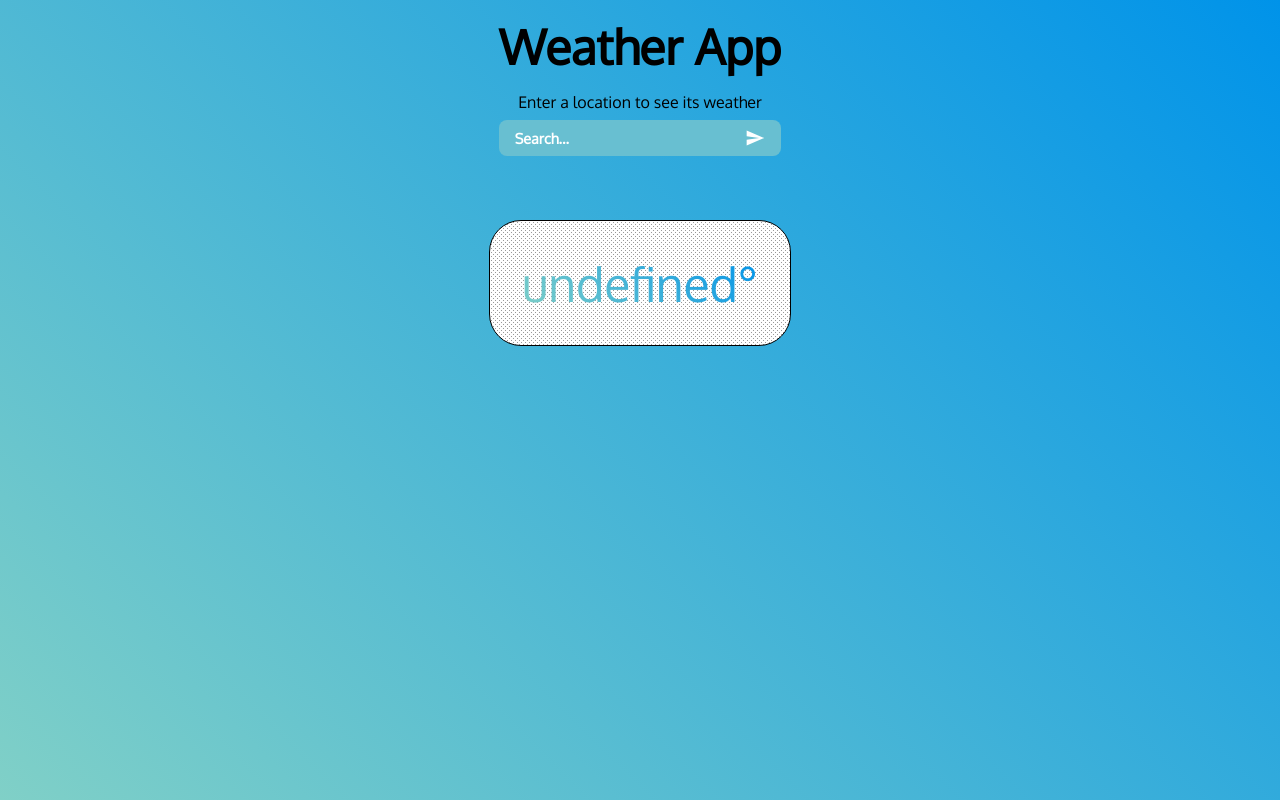
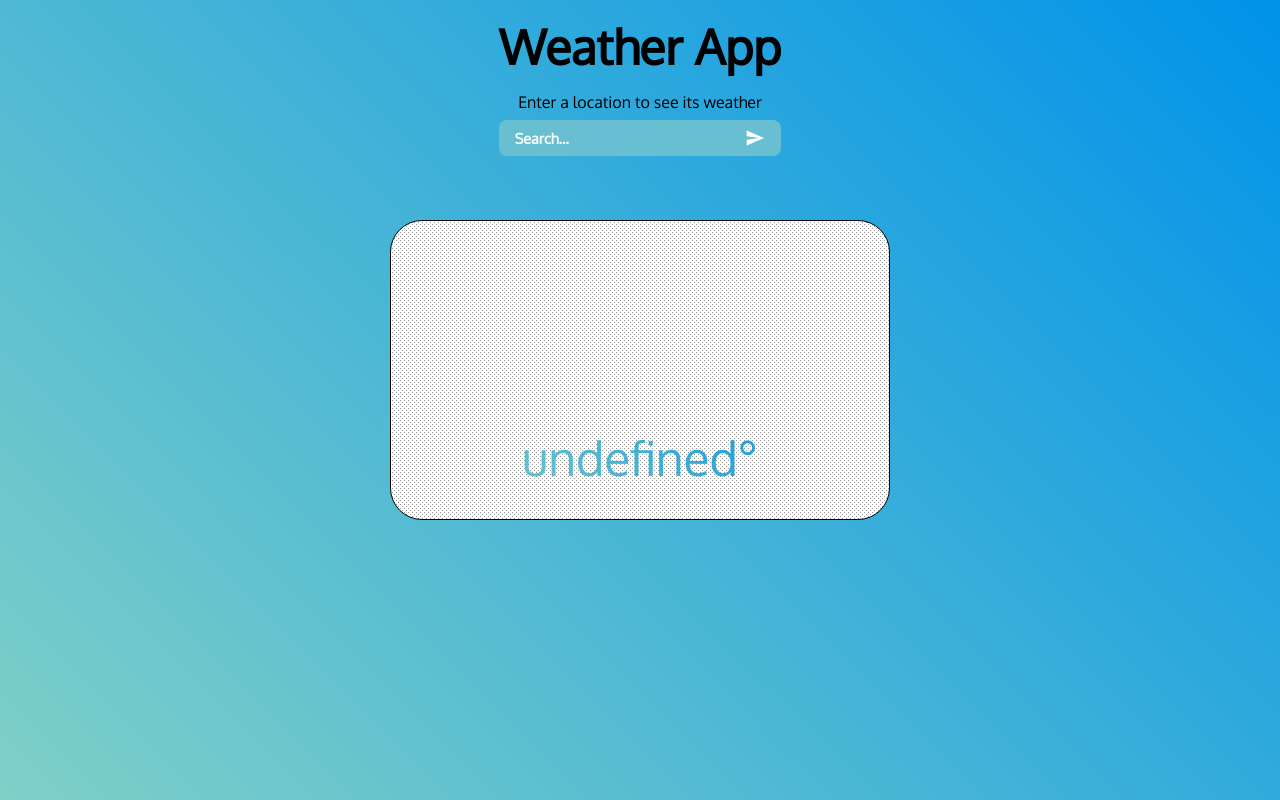
Before and after one commit to danielz0102/weather-app, a website built with webpack: page src/index.html in a window 1280 px wide. Built offline with nearby package versions, Linux system fonts and the light colour scheme; no server answers; files whose address does not match are found by name.

Commit message:
fix(citycard.css): set a fixed layout size to avoid layout shifts

```diff
--- a/src/components/cityCard/cityCard.css
+++ b/src/components/cityCard/cityCard.css
@@ -6,8 +6,15 @@
   padding: 32px;
   text-align: center;
 
+  width: 500px;
+  height: 300px;
+
+  display: flex;
+  flex-direction: column;
+  justify-content: space-between;
+
   & h2 {
-    font-size: 4rem;
+    font-size: 2.5rem;
   }
 }
 
```
